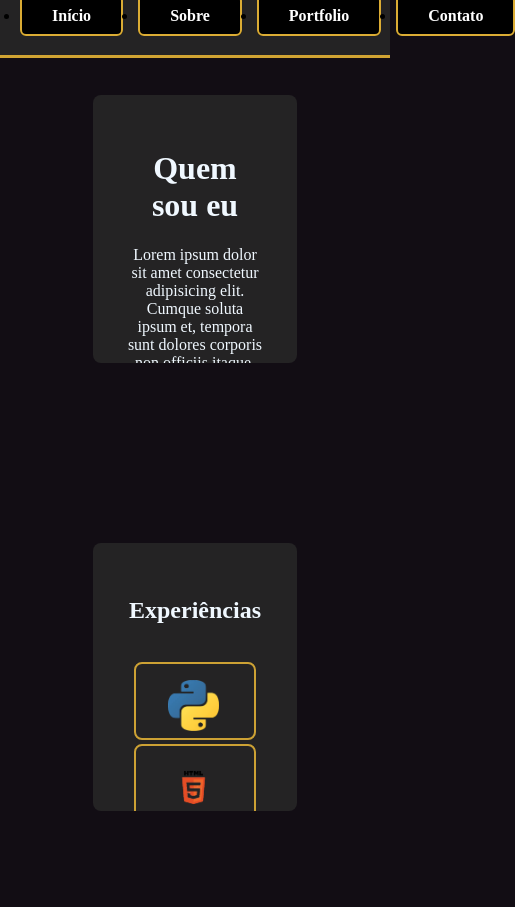
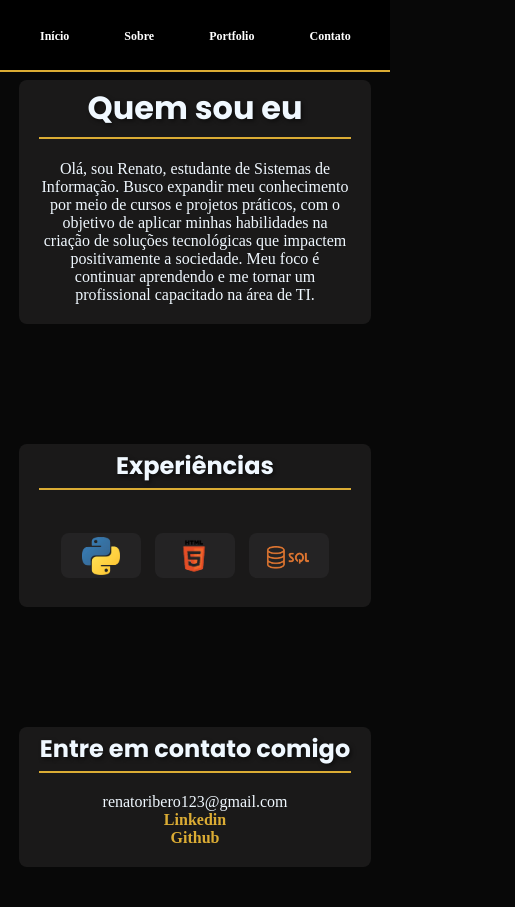
Before and after one commit to Renato-ribeiro-nunes/Projeto-Portifolio, a plain HTML site: page Projeto Portifólio/projeto/html/index.html in a window 390 px wide. Shown: the top 907 px of the page, 515 px wide, since content can reach past the window. Drawn offline with Linux system fonts and the light colour scheme; files that its build step writes are made by us from their sources.

Commit message:
-Adicionado a responsividade agora esta funcionando em dispositivos moveis
-adição da fonte Poppins

- e alguns conteudos dentro das boxes

```diff
--- a/Projeto Portifólio/projeto/html/css/boxs.css
+++ b/Projeto Portifólio/projeto/html/css/boxs.css
@@ -1,5 +1,15 @@
-
-
+@media (max-width: 390px) {
+    .container {
+        display: flex;
+        flex-direction: column;
+        align-items: center;
+        gap: 20px;
+    }
+    .caixa1, .caixa2, .caixa3 {
+        width: 90%; /* Ocupa mais espaço em telas menores */
+        height: auto;
+    }
+}
 
 .container {
     display: grid;
@@ -8,34 +18,45 @@
     justify-items: center;
 }
 
-
 .caixa1, .caixa2, .caixa3 {
-    width: 35%;
-    height: 200px;
-    padding: 34px;
-    margin : 40px;
+    width: 80%;
+    max-width: 350px;
+    height: auto;
+    padding: 20px;
+    margin: 10px auto;
     color: aliceblue;
     text-align: center;
+    border-radius: 8px;
+    background-color: rgb(26, 25, 25);
+    overflow: hidden;
+}
+
+.icones {
+    display: inline-block;
+    width: 100%;
+    max-width: 60px;
+    height: 25px;
+    padding: 10px;
+    margin: 5px;
+    color: aliceblue;
     border-radius: 8px;
 
     background-color: rgb(36, 35, 36);
     overflow: hidden;
-
 }
 
-.icones {
-    display: inline-block;
-    width: 64px;
-    height: 20px;
-    padding: 27px;
-    color: aliceblue;
-    text-align: center;
-    border-radius: 8px;
-    border: 2px solid rgb(204, 161, 52);
-    background-color: rgb(36, 35, 36);
-    overflow: hidden;
+.caixa3 a {
+    color: rgb(219, 172, 52);
+    text-decoration: none;
+    font-weight: bold;
+    transition: color 0.3s ease-in-out;
+}
 
+.caixa3 a:hover {
+    color: rgb(255, 204, 77);
+    text-decoration: underline;
 }
+
 
 .icones img {
     position: relative;
@@ -46,13 +67,21 @@
     height: auto;
 }
 
-
-
 .caixa2 .icones:hover{
-
     background-color: rgb(219, 172, 52);
     color: black;
     transform: scale(1.1);
     transition: 0.3s ease-in;
+}
 
+
+#python-icon {
+    width: 63%;
+    top: -6px;
+    left: 11px;
 }
+
+#sql-icon {
+    width: 80%;
+    top: 3px;
+}
--- /dev/null
+++ b/Projeto Portifólio/projeto/html/css/style.css
@@ -0,0 +1,139 @@
+@import url('https://fonts.googleapis.com/css2?family=Poppins:ital,wght@0,100;0,200;0,300;0,400;0,500;0,600;0,700;0,800;0,900;1,100;1,200;1,300;1,400;1,500;1,600;1,700;1,800;1,900&family=Roboto:ital,wght@0,100..900;1,100..900&display=swap');
+
+@media (max-width: 415px) {
+    .container {
+        display: flex;
+        flex-direction: column;
+        align-items: center;
+        gap: 20px;
+    }
+
+    .botao_menu {
+        width: 100%;
+        background-color: black;
+        padding: 5px 0;
+
+    }
+
+    .botao_menu ul {
+        width: 100%;
+        text-align: center;
+    }
+
+    .botao_menu a {
+        padding: 5px 10px;
+        font-size: 12px;
+    }
+}
+
+
+html, body{
+    scroll-behavior: smooth;
+    height: 100%;
+    margin: 0;
+    padding: 0;
+    flex-direction: column;
+    display: flex;
+}
+
+/* Estilização do site (cores da pagina)*/
+header {
+    width: 100%;
+    min-width: 55px;
+    background-color: rgb(29, 29, 29);
+    display: flex;
+    justify-content: center;
+    align-items: center;
+    position:relative ;
+}
+
+
+.layout {
+    width: 100%;
+    height: 72px;
+    margin: 0 auto;
+    background: rgb(219, 172, 52);
+
+}
+
+body {
+    background-color: rgb(8, 8, 8);
+    flex-direction: column;
+    flex-grow: 1;
+
+}
+
+footer {
+    background-color: rgb(27, 27, 27);
+    color: aliceblue;
+    text-align: center;
+    padding: 10px 0;
+    height: 30px;
+    width: 100%;
+    margin-top: 100px;
+}
+
+/*^^^Estilização do site (cores da pagina)^^^*/
+
+/* Botão,animaçoes e cores*/
+.botao_menu {
+    display: flex;
+    justify-content: space-between;
+    align-items: center;
+    padding: 10px 20px;
+    width: 100%;
+    box-sizing: border-box;
+}
+.botao_menu a {
+    text-decoration: none;
+    padding: 10px 20px;
+    background-color: black;
+    color: white;
+    border-radius: 6px;
+    font-weight: bold;
+
+}
+
+.botao_menu a:hover {
+    background-color: rgb(219, 172, 52);
+    color: rgb(8, 8, 8);
+    transform: scale(1.1);
+    transition: 0.3s ease-in;
+
+}
+
+.botao_menu ul {
+    display: flex;
+    list-style: none;
+    left: 20px;
+    top: 4px;
+    gap: 15px;
+    padding: 0;
+}
+
+/* Botão,animaçoes e cores*/
+
+
+
+
+/*Fonte e textos*/
+.poppins-thin {
+    font-family: "Poppins", sans-serif;
+    font-weight: 100;
+    font-style: normal;
+}
+
+h1,h2 {
+    font-family: 'Poppins', sans-serif;
+    font-weight: 700;
+    text-shadow: 2px 2px 4px rgb(0,0,0,0.5);
+    margin-top: -16px;
+    border-bottom: 2px solid rgb(219, 172, 52);
+    padding-bottom: 5px;
+}
+
+.textos {
+
+    color: aliceblue;
+}
+/*Fonte e textos^^^*/
--- a/Projeto Portifólio/projeto/html/index.html
+++ b/Projeto Portifólio/projeto/html/index.html
@@ -7,6 +7,7 @@
 		<meta name="viewport" content="width=device-width, initial-scale=1">
 		<link rel="stylesheet" href="css/style.css">
 		<link rel="stylesheet" href="css/boxs.css">
+
 	</head>
 	<body>
 		<div class="layout">
@@ -26,20 +27,30 @@
 			<main>
 				<div class="container">
 					<div class="caixa1" id="sobremim"> <h1>Quem sou eu</h1>
-					Lorem ipsum dolor sit amet consectetur adipisicing elit. Cumque soluta ipsum et, tempora sunt dolores corporis non officiis itaque, animi doloribus tempore. Adipisci velit a repellendus dolorum blanditiis nemo natus?</div>
+						Olá, sou Renato, estudante de Sistemas de Informação. Busco expandir meu conhecimento por meio de cursos e projetos práticos, com o objetivo de aplicar minhas habilidades na criação de soluções tecnológicas que impactem positivamente a sociedade. Meu foco é continuar aprendendo e me tornar um profissional capacitado na área de TI.
+					</div>
 					<div class="caixa2" id="experiencias"><h2>Experiências</h2><br>
+
 						<div class="icones">
-							<a href="#python"class="pythonp"><img src="assets/python.png" alt="python"></a>
+							<img src="assets/python.png" alt="python" id="python-icon"></a>
 						</div>
+
 						<div class="icones">
-						    <a href="#html"class="htmll"><img src="assets/html.png" alt="h"></a>
+						    <img src="assets/html.png" alt="h" id="html-icon"></a>
 						</div>
+
 						<div class="icones">
-						    <a href="#sql"class="sqll"><img src="assets/sql.png" alt="h"></a>
+
+							<img src="assets/sql.png" alt="h" id="sql-icon">
 						</div>
+
 					</div>
+
 					<div class="caixa3" id="contato"><h2>Entre em contato comigo</h2>
-					Lorem ipsum dolor sit amet consectetur adipisicing elit. Explicabo voluptas earum consectetur accusamus alias. Atque quia obcaecati odit similique adipisci mollitia officia, cupiditate deleniti animi ducimus rerum magnam ipsum. Labore?</div>
+					    renatoribero123@gmail.com<br>
+						<a href="https://www.linkedin.com/in/renato-ribeiro-824b2628b/" target="_blank">Linkedin</a><br>
+						<a href="https://github.com/Renato-ribeiro-nunes" target="_blank">Github</a>
+				    </div>
 				</div>
 			</main>
 
```
